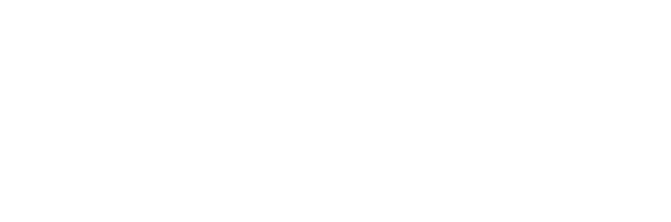
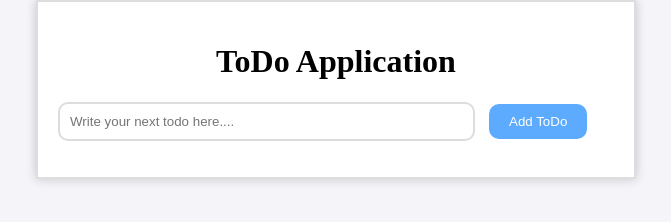
Before and after one commit to JayP2493/AlgoCamp_TodoList_VanilaJS, a plain HTML site: page Index.html in a window 1280 px wide. Shown: the whole page, without its empty margins (304-975 px from the left). Drawn offline with Linux system fonts and the light colour scheme.

Commit message:
Added basic HTML structure and HTML

```diff
--- a/CSS/Styles.css
+++ b/CSS/Styles.css
@@ -0,0 +1,44 @@
+:root {
+    --body-BackgroundColor: #f4f4f9;
+    --btn-primary: #5cabff;
+}
+
+* {
+    box-sizing: border-box;
+}
+
+body {
+    margin: 0;
+    padding: 0;
+    background-color: var(--body-BackgroundColor);
+}
+
+.container {
+    background-color: white;
+    max-width: 600px;
+    margin: 0 auto;
+    box-shadow: 0 0 10px rgba(0, 0, 0, 0.2);
+    border: 2px solid #ddd;
+    padding: 20px;
+}
+
+h1 {
+    text-align: center;
+}
+
+#todoInput {
+    width: 75%;
+    padding: 10px;
+    margin-right: 10px;
+    border: 2px solid #ddd;
+    border-radius: 10px;
+}
+
+#addTodo {
+    padding: 10px 20px;
+    background-color: var(--btn-primary);
+    border: none;
+    border-radius: 10px;
+    color: white;
+    cursor: pointer;
+}
--- a/Index.html
+++ b/Index.html
@@ -7,6 +7,16 @@
     <title>Jay's Todo List</title>
 </head>
 <body>
+    <div class="container">
+        <h1>ToDo Application</h1>
+
+        <input type="text" id="todoInput" placeholder="Write your next todo here....">
+        <button id="addTodo">Add ToDo</button>
+
+        <ul id="taskList">
+
+        </ul>
+    </div>
 
 <script src="JS/app.js"></script>
 </body>
```
